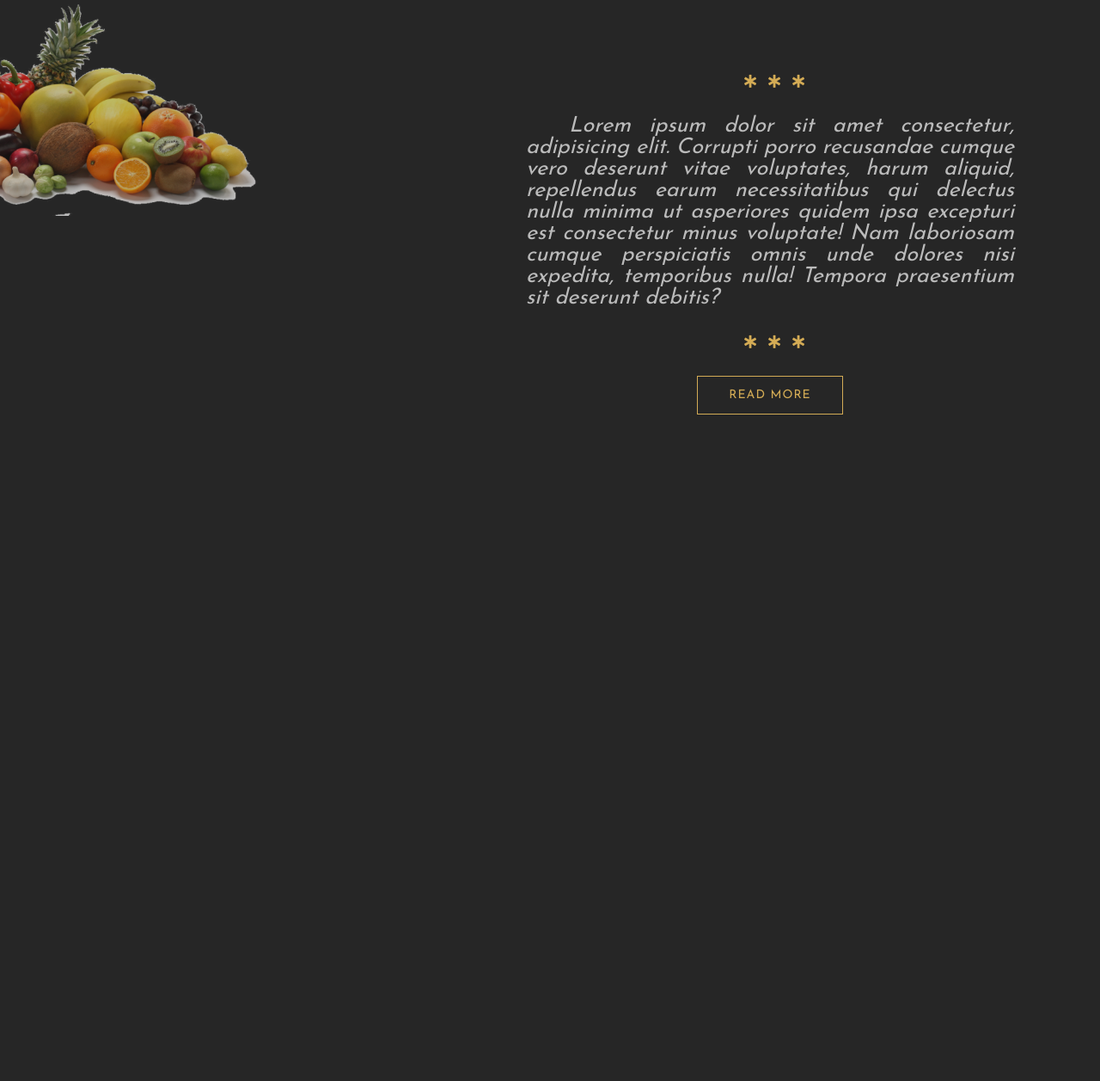
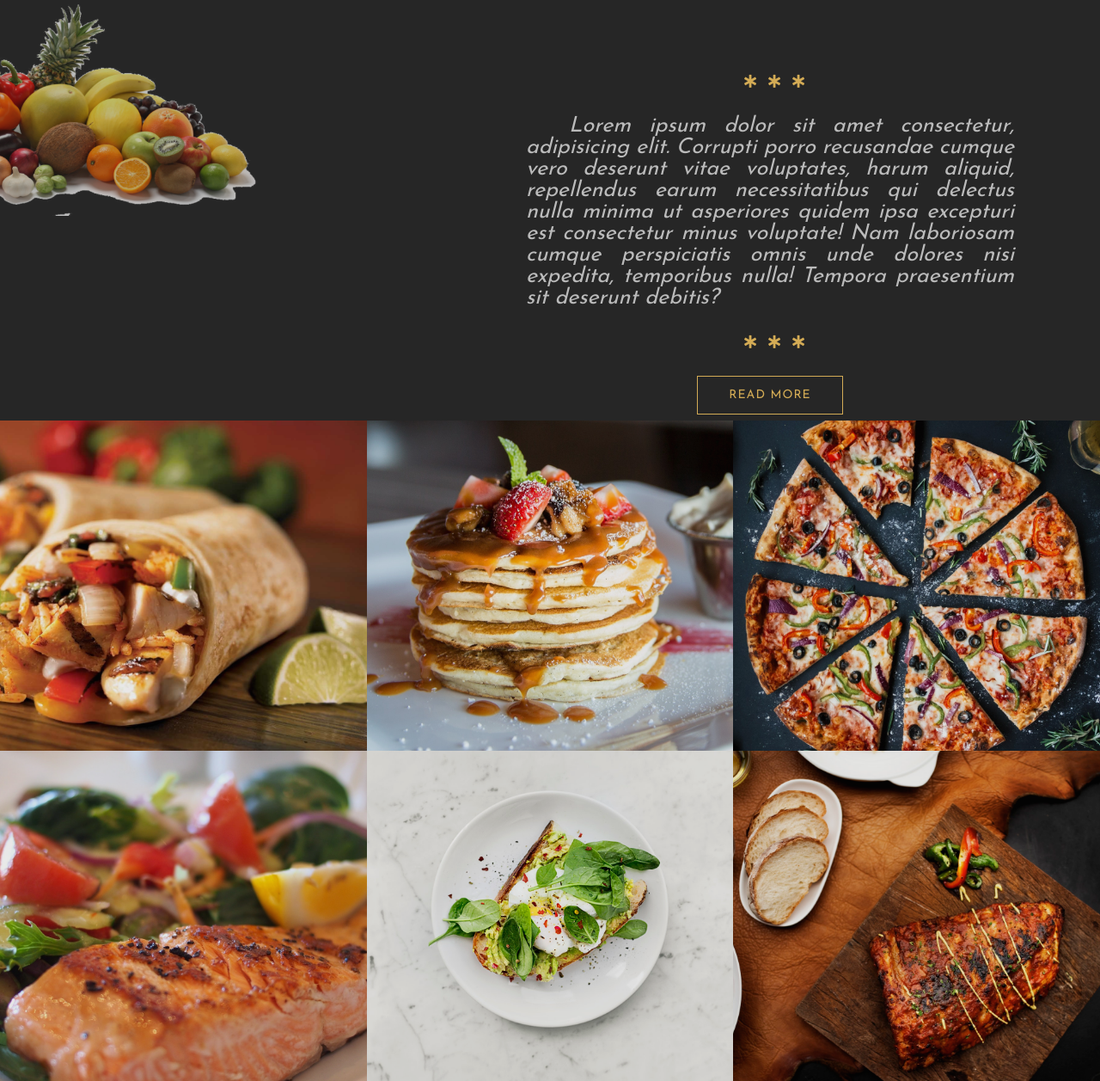
Before and after one commit to Mpanasetckiy/intro-saas-project-resturant, a website: page index.html in a window 1280 px wide. Shown: the part 1031-2288 px from the top of the page at 86% size. Before the commit the page ends 1520 px from the top, so only its background shows below. Drawn offline with nearby package versions, Linux system fonts and the light colour scheme.

Commit message:
style(main.css): add styles for card overlay and card image to improve visual appearance style(main.css): add styles for gallery cards wrapper to display cards in a flex layout feat(index.html): add gallery section with cards and overlay content to showcase food items style(_components.scss): add styles for card component and its overlay content to improve visual appearance style(_layout.scss): add styles for gallery section to display cards in a flex layout

```diff
--- a/index.html
+++ b/index.html
@@ -64,5 +64,60 @@
       </div>
     </section>
     <!-- End of About Us -->
+
+    <!-- Gallery -->
+    <section class="gallery">
+      <div class="cards-wrapper">
+        <div class="card">
+          <div class="card-overlay">
+            <h1 class="card-overlay-heading">Food</h1>
+            <p class="card-overlay-p">Price: 15£</p>
+            <button type="button" class="card-overlay-btn">Order Now</button>
+          </div>
+          <img src="images/gallery-img-1.jpeg" alt="" class="card-img" />
+        </div>
+        <div class="card">
+          <div class="card-overlay">
+            <h1 class="card-overlay-heading">Food</h1>
+            <p class="card-overlay-p">Price: 15£</p>
+            <button type="button" class="card-overlay-btn">Order Now</button>
+          </div>
+          <img src="images/gallery-img-2.jpeg" alt="" class="card-img" />
+        </div>
+        <div class="card">
+          <div class="card-overlay">
+            <h1 class="card-overlay-heading">Food</h1>
+            <p class="card-overlay-p">Price: 15£</p>
+            <button type="button" class="card-overlay-btn">Order Now</button>
+          </div>
+          <img src="images/gallery-img-3.jpeg" alt="" class="card-img" />
+        </div>
+        <div class="card">
+          <div class="card-overlay">
+            <h1 class="card-overlay-heading">Food</h1>
+            <p class="card-overlay-p">Price: 15£</p>
+            <button type="button" class="card-overlay-btn">Order Now</button>
+          </div>
+          <img src="images/gallery-img-4.jpeg" alt="" class="card-img" />
+        </div>
+        <div class="card">
+          <div class="card-overlay">
+            <h1 class="card-overlay-heading">Food</h1>
+            <p class="card-overlay-p">Price: 15£</p>
+            <button type="button" class="card-overlay-btn">Order Now</button>
+          </div>
+          <img src="images/gallery-img-5.jpeg" alt="" class="card-img" />
+        </div>
+        <div class="card">
+          <div class="card-overlay">
+            <h1 class="card-overlay-heading">Food</h1>
+            <p class="card-overlay-p">Price: 15£</p>
+            <button type="button" class="card-overlay-btn">Order Now</button>
+          </div>
+          <img src="images/gallery-img-6.jpeg" alt="" class="card-img" />
+        </div>
+      </div>
+    </section>
+    <!-- End of Gallery -->
   </body>
 </html>
--- a/scss/_base.scss
+++ b/scss/_base.scss
@@ -2,6 +2,7 @@ $color-dark: #262626;
 $color-black: #000;
 $color-primary: #d3ab55;
 $color-secondary: #bbb;
+$color-white: #fff;
 
 $font-dancingScript: "Dancing Script", cursive;
 $font-josefinSans: "Josefin Sans", sans-serif;
@@ -13,10 +14,10 @@ $font-nunito: "Nunito", sans-serif;
   justify-content: center;
 }
 
-@mixin textStyles {
+@mixin textStyles($transform: uppercase) {
   font-weight: 300;
   letter-spacing: 2px;
-  text-transform: uppercase;
+  text-transform: $transform;
 }
 
 @mixin centering($topValue) {
@@ -24,6 +25,11 @@ $font-nunito: "Nunito", sans-serif;
   top: $topValue;
   left: 50%;
   transform: translate(-50%, -50%);
+}
+
+%fullSpace {
+  width: 100%;
+  height: 100%;
 }
 
 * {
--- a/scss/_components.scss
+++ b/scss/_components.scss
@@ -58,3 +58,63 @@
     color: $color-dark;
   }
 }
+
+.card {
+  height: 30vw;
+  width: 33.3333%;
+  position: relative;
+  overflow: hidden;
+
+  &:hover .card-overlay {
+    left: 0;
+  }
+
+  &-overlay {
+    position: absolute;
+    top: 0;
+    left: -100%;
+    color: $color-white;
+    background-color: rgba($color-primary, 0.6);
+    z-index: 10;
+    flex-direction: column;
+    @include flexLayout;
+    @extend %fullSpace;
+    transition: 0.7s;
+    &-heading {
+      font-family: $font-nunito;
+      font-size: 96px;
+      @include textStyles(capitalize);
+    }
+
+    &-p {
+      font-family: $font-josefinSans;
+      font-size: 30px;
+      margin-bottom: 30px;
+      @include textStyles(capitalize);
+    }
+
+    &-btn {
+      width: 150px;
+      height: 40px;
+      color: $color-primary;
+      background-color: $color-white;
+      font-family: $font-josefinSans;
+      font-size: 14px;
+      font-weight: bold;
+      text-transform: uppercase;
+      letter-spacing: 1px;
+      border: 1px solid $color-primary;
+      border-radius: 30px;
+      outline: none;
+      cursor: pointer;
+    }
+  }
+
+  &-img {
+    width: 100%;
+    height: 100%;
+    object-fit: cover;
+    opacity: 0.9;
+    @extend %fullSpace;
+  }
+}
--- a/scss/_layout.scss
+++ b/scss/_layout.scss
@@ -65,3 +65,10 @@
     }
   }
 }
+
+.gallery {
+  .cards-wrapper {
+    display: flex;
+    flex-wrap: wrap;
+  }
+}
```
Also changed, not shown: css/main.css.
